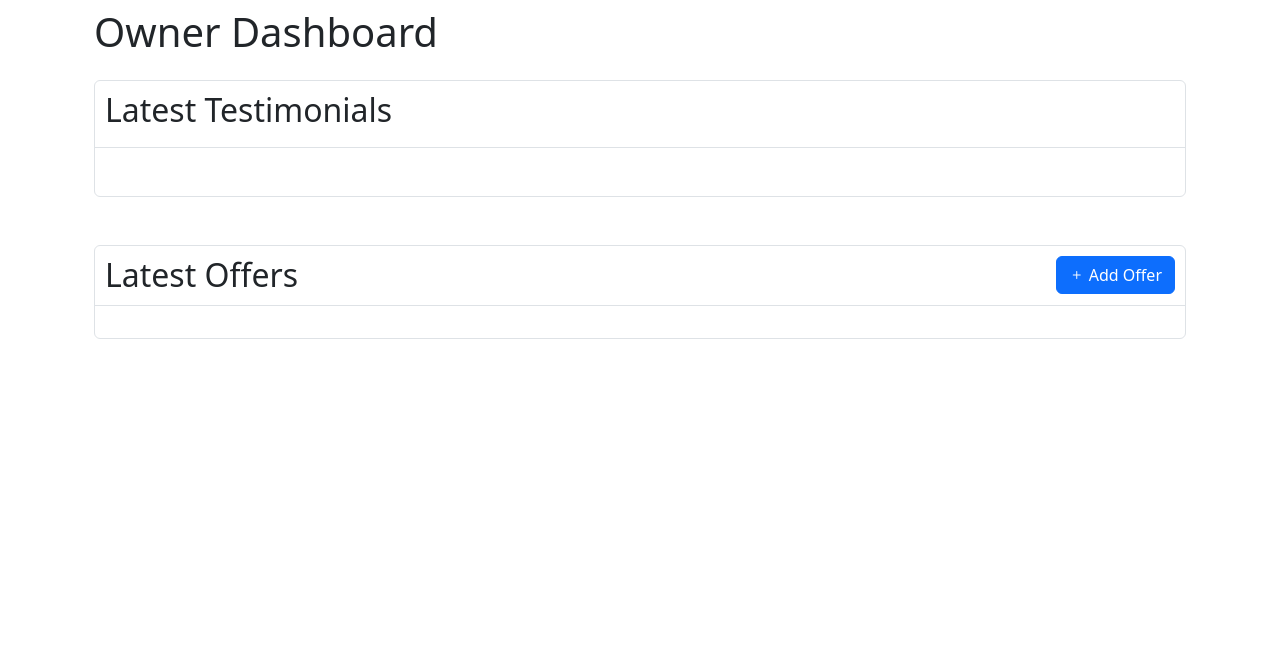
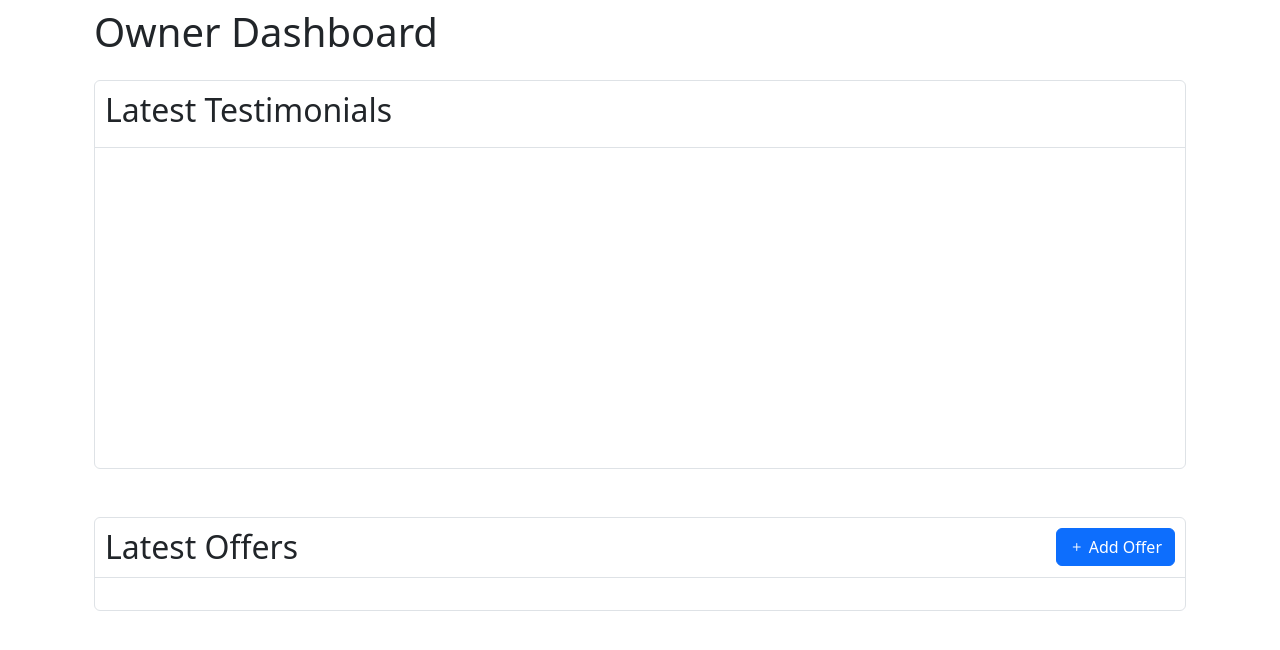
Before and after one commit to abdu26399/FlyBoredom, a Django app: page /owner/ in a window 1280 px wide. Shown: the part 56-706 px from the top of the page. Run offline with Django 4.2, Linux system fonts and the light colour scheme; the visitor is signed in with stand-in values (Sample User, id 1); data that the repository does not hold is empty.

Commit message:
Custom styling for a scrollable container

```diff
--- a/owner_admin/static/main.css
+++ b/owner_admin/static/main.css
@@ -10,3 +10,9 @@
     top: 0;
     margin: 10px;
 }
+
+.scrollable {
+    overflow-y: scroll;
+    height: 20rem;
+    width: 100%;
+}
```
